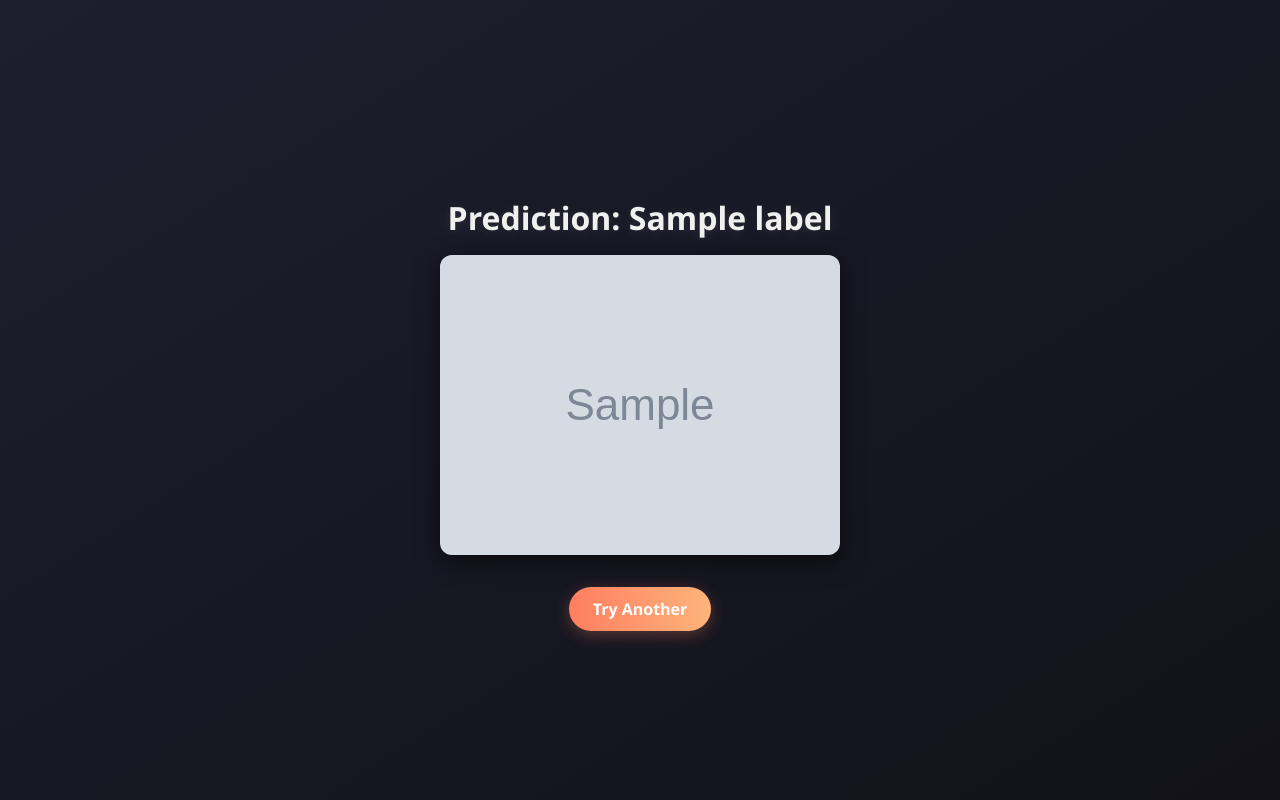
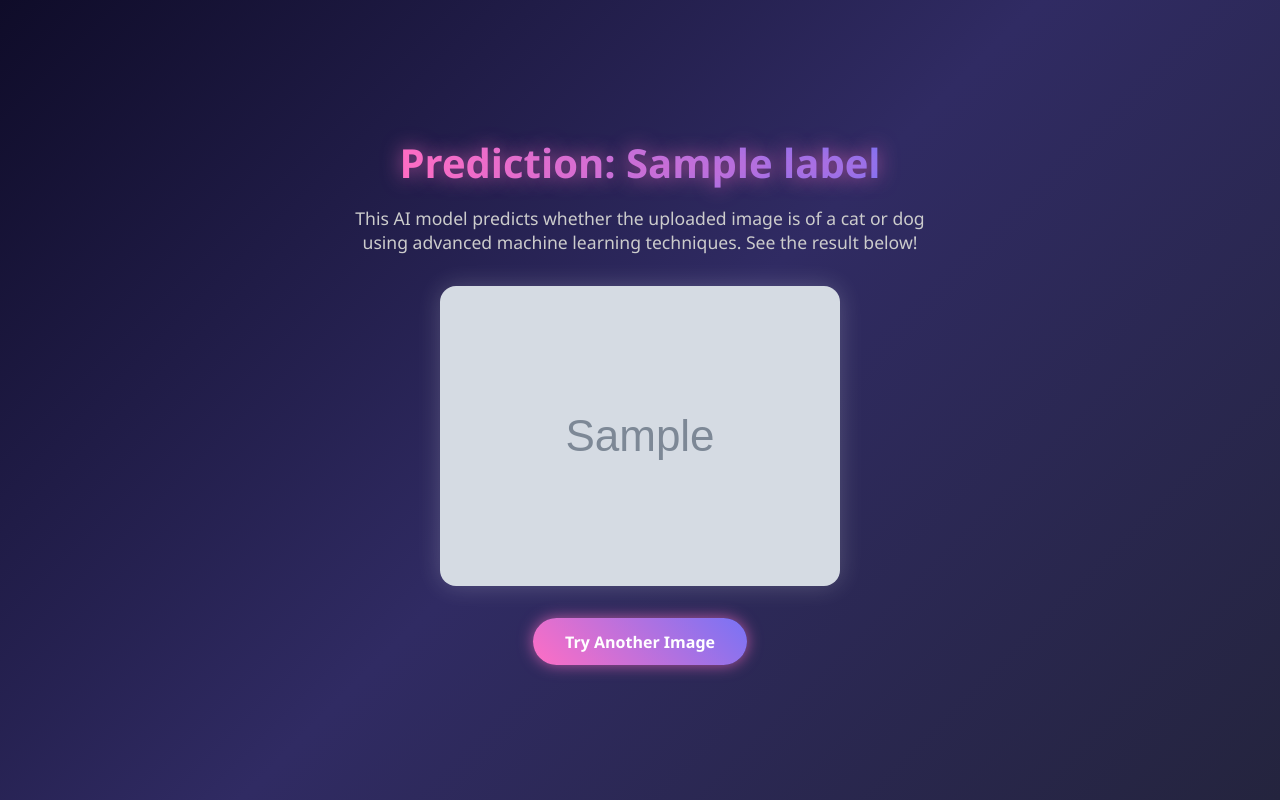
Before and after one commit to SSaiLokesh/CatsAndDogs_ML_Flask_Model, a Flask app: template templates/result.html in a window 1280 px wide. Run offline with Flask 3, Linux system fonts and the light colour scheme; the template is opened without the code that fills it: most values are stand-ins (such as "Sample title", 1, 10 or a date in 2020); grey boxes marked "Sample" are stand-in pictures; parts of the project's set-up code (start-up, migrations or seed data) failed here and were passed over.

Commit message:
Update result.html

```diff
--- a/templates/result.html
+++ b/templates/result.html
@@ -4,70 +4,88 @@
   <meta charset="UTF-8" />
   <title>Prediction Result</title>
   <style>
-    body {
+    * {
       margin: 0;
       padding: 0;
+      box-sizing: border-box;
+    }
+
+    body {
       font-family: 'Segoe UI', sans-serif;
-      background: linear-gradient(to bottom right, #1e1e2f, #121218);
-      color: #f0f0f0;
+      background: linear-gradient(135deg, #0f0c29, #302b63, #24243e);
+      color: #fff;
+      min-height: 100vh;
       display: flex;
       flex-direction: column;
       align-items: center;
       justify-content: center;
-      height: 100vh;
-      animation: fadeIn 0.8s ease-in;
+      padding: 2rem;
+      text-align: center;
     }
 
     h2 {
-      font-size: 2rem;
+      font-size: 2.5rem;
       margin-bottom: 1rem;
-      text-shadow: 0 2px 12px rgba(255, 255, 255, 0.1);
+      background: linear-gradient(to right, #ff6ec4, #7873f5);
+      -webkit-background-clip: text;
+      -webkit-text-fill-color: transparent;
+      text-shadow: 0 0 20px #ff6ec4aa;
       animation: slideDown 0.6s ease-out;
+    }
+
+    p {
+      font-size: 1.1rem;
+      color: #ccc;
+      margin-bottom: 2rem;
+      max-width: 600px;
     }
 
     img {
       max-height: 300px;
-      border-radius: 12px;
-      box-shadow: 0 6px 25px rgba(0, 0, 0, 0.6);
-      transition: transform 0.4s ease, box-shadow 0.4s ease;
+      border-radius: 16px;
+      box-shadow: 0 0 25px rgba(255, 255, 255, 0.2);
+      transition: transform 0.3s ease, box-shadow 0.3s ease;
+      margin-bottom: 2rem;
     }
 
     img:hover {
       transform: scale(1.03);
-      box-shadow: 0 8px 30px rgba(255, 255, 255, 0.2);
+      box-shadow: 0 0 35px rgba(255, 255, 255, 0.3);
     }
 
     a {
-      margin-top: 2rem;
-      padding: 0.7rem 1.5rem;
-      background: linear-gradient(to right, #ff7e5f, #feb47b);
+      display: inline-block;
+      padding: 0.8rem 2rem;
+      background: linear-gradient(45deg, #ff6ec4, #7873f5);
+      border-radius: 30px;
       color: #fff;
       text-decoration: none;
-      border-radius: 30px;
       font-weight: bold;
-      transition: background 0.3s ease, transform 0.2s ease;
-      box-shadow: 0 4px 15px rgba(255, 126, 95, 0.3);
+      box-shadow: 0 0 15px #ff6ec4aa;
+      transition: all 0.3s ease;
     }
 
     a:hover {
-      background: linear-gradient(to right, #feb47b, #ff7e5f);
-      transform: translateY(-2px);
-    }
-
-    @keyframes fadeIn {
-      from { opacity: 0; }
-      to   { opacity: 1; }
+      transform: translateY(-3px);
+      box-shadow: 0 0 25px #ff6ec4dd;
     }
 
     @keyframes slideDown {
-      from { transform: translateY(-20px); opacity: 0; }
-      to   { transform: translateY(0); opacity: 1; }
+      from {
+        transform: translateY(-20px);
+        opacity: 0;
+      }
+      to {
+        transform: translateY(0);
+        opacity: 1;
+      }
     }
   </style>
 </head>
 <body>
   <h2>Prediction: {{ label }}</h2>
-  <img src="{{ image_url }}" alt="Uploaded Image">
-  <a href="/">Try Another</a>
+  <p>This AI model predicts whether the uploaded image is of a cat or dog using advanced machine learning techniques. See the result below!</p>
+  <img src="{{ image_url }}" alt="Uploaded Pet Image">
+  <a href="/">Try Another Image</a>
 </body>
 </html>
```
